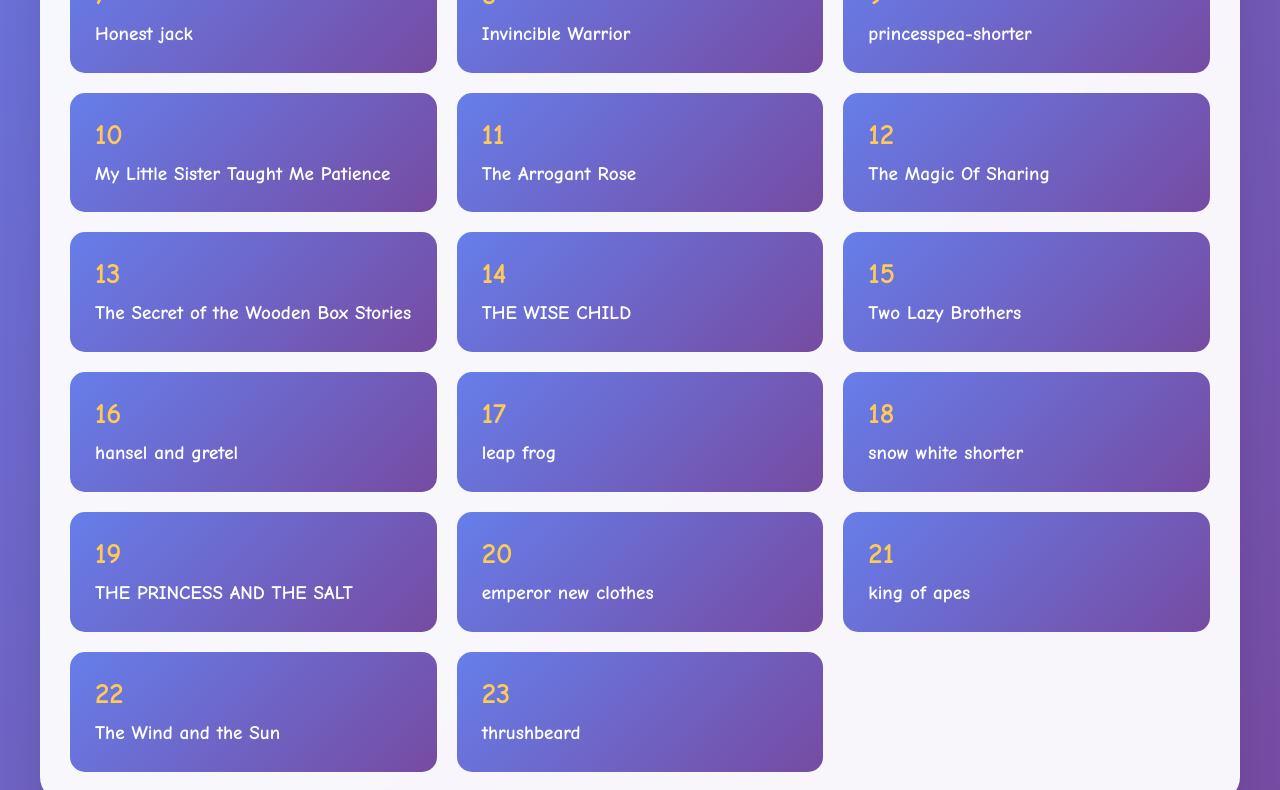
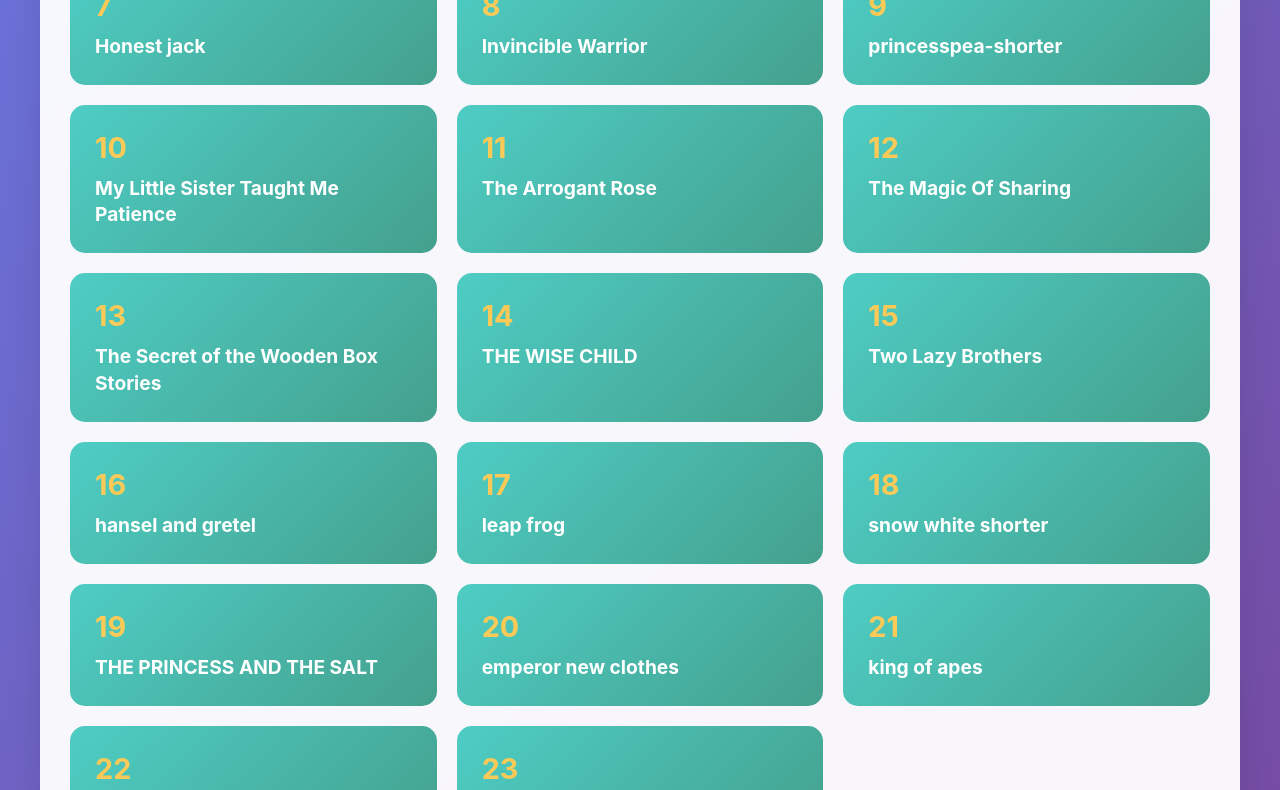
Before and after one commit to Karthikeyareddy183/story_names, a plain HTML site: page index.html in a window 1280 px wide. Shown: the part 766-1556 px from the top of the page. Drawn offline with Linux system fonts and the light colour scheme.

Commit message:
changed font

```diff
--- a/index.html
+++ b/index.html
@@ -12,7 +12,7 @@
         }
 
         body {
-            font-family: 'Comic Sans MS', cursive, sans-serif;
+            font-family: -apple-system, BlinkMacSystemFont, 'Segoe UI', Roboto, Oxygen, Ubuntu, Cantarell, sans-serif;
             background: linear-gradient(135deg, #667eea 0%, #764ba2 100%);
             min-height: 100vh;
             padding: 20px;
@@ -157,6 +157,10 @@
             font-size: 1.2rem;
             font-weight: bold;
             line-height: 1.4;
+        }
+
+        .stories-card {
+            background: linear-gradient(135deg, #4ecdc4, #44a08d);
         }
 
         .songs-card {
@@ -375,7 +379,7 @@
             grid.innerHTML = items.map((item, index) => {
                 const originalIndex = type === 'stories' ? stories.indexOf(item) : songs.indexOf(item);
                 return `
-                    <div class="item-card ${type === 'songs' ? 'songs-card' : ''}" onclick="selectItem('${item}', '${type}')">
+                    <div class="item-card ${type === 'songs' ? 'songs-card' : 'stories-card'}" onclick="selectItem('${item}', '${type}')">
                         <div class="item-number">${originalIndex + 1}</div>
                         <div class="item-title">${item}</div>
                     </div>
```
